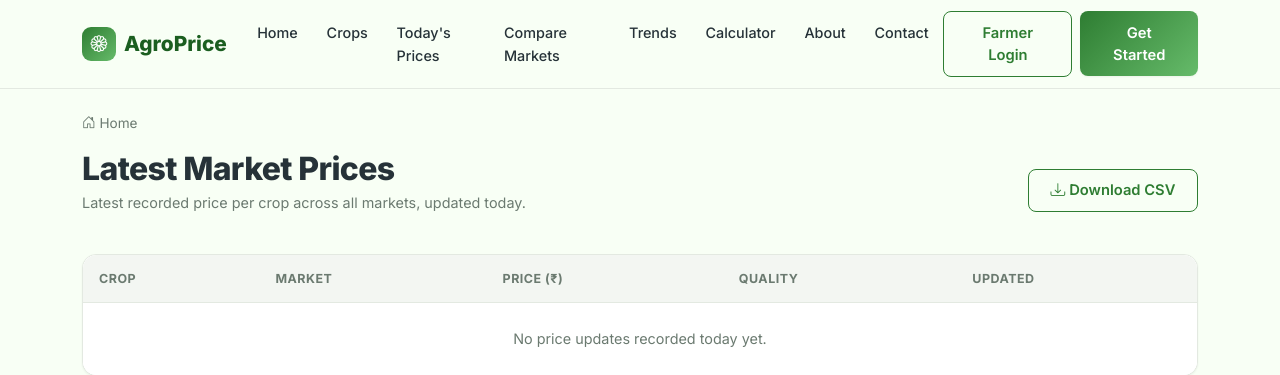
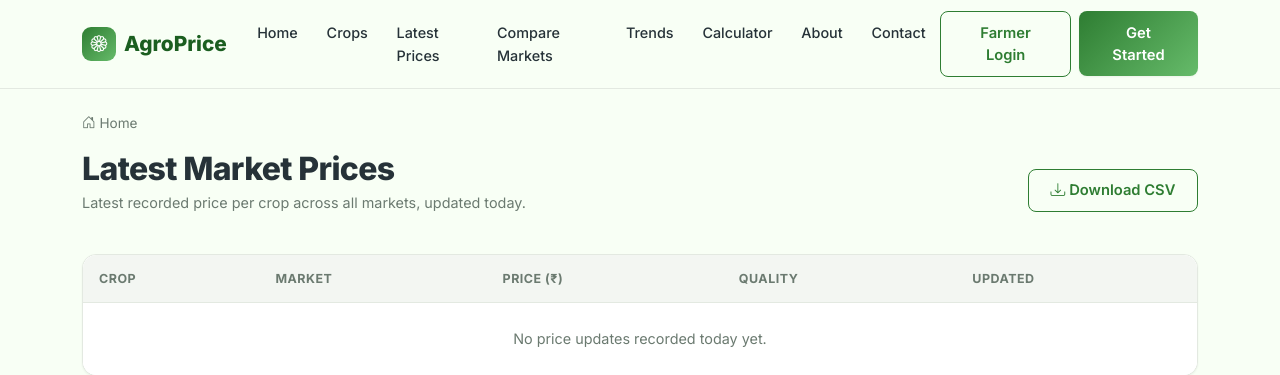
Before and after one commit to Kalyani132004/AgroPrice, a Django app: page /prices/today/ in a window 1280 px wide. Shown: the top 375 px of the page. Run offline with Django 5.2, Linux system fonts and the light colour scheme; data that the repository does not hold is empty.

Commit message:
Improved latest prices, revenue calculator UI and mobile responsiveness

```diff
--- a/prices/templates/prices/today_prices.html
+++ b/prices/templates/prices/today_prices.html
@@ -1,5 +1,5 @@
 {% extends "base.html" %}
-{% block title %}Today's Prices — AgroPrice{% endblock %}
+{% block title %}Latest Prices — AgroPrice{% endblock %}
 
 {% block content %}
 <div class="page-wrapper container">
--- a/templates/includes/navbar.html
+++ b/templates/includes/navbar.html
@@ -14,7 +14,7 @@
       <ul class="navbar-nav mx-auto">
         <li class="nav-item"><a class="nav-link nav-link-agro" href="{% url 'core:home' %}">Home</a></li>
         <li class="nav-item"><a class="nav-link nav-link-agro" href="{% url 'crops:crop_list' %}">Crops</a></li>
-        <li class="nav-item"><a class="nav-link nav-link-agro" href="{% url 'prices:today_prices' %}">Today's Prices</a></li>
+        <li class="nav-item"><a class="nav-link nav-link-agro" href="{% url 'prices:today_prices' %}">Latest Prices</a></li>
         <li class="nav-item"><a class="nav-link nav-link-agro" href="{% url 'prices:compare_markets' %}">Compare Markets</a></li>
         <li class="nav-item"><a class="nav-link nav-link-agro" href="{% url 'analytics:trend_analysis' %}">Trends</a></li>
         <li class="nav-item"><a class="nav-link nav-link-agro" href="{% url 'analytics:revenue_calculator' %}">Calculator</a></li>
```
